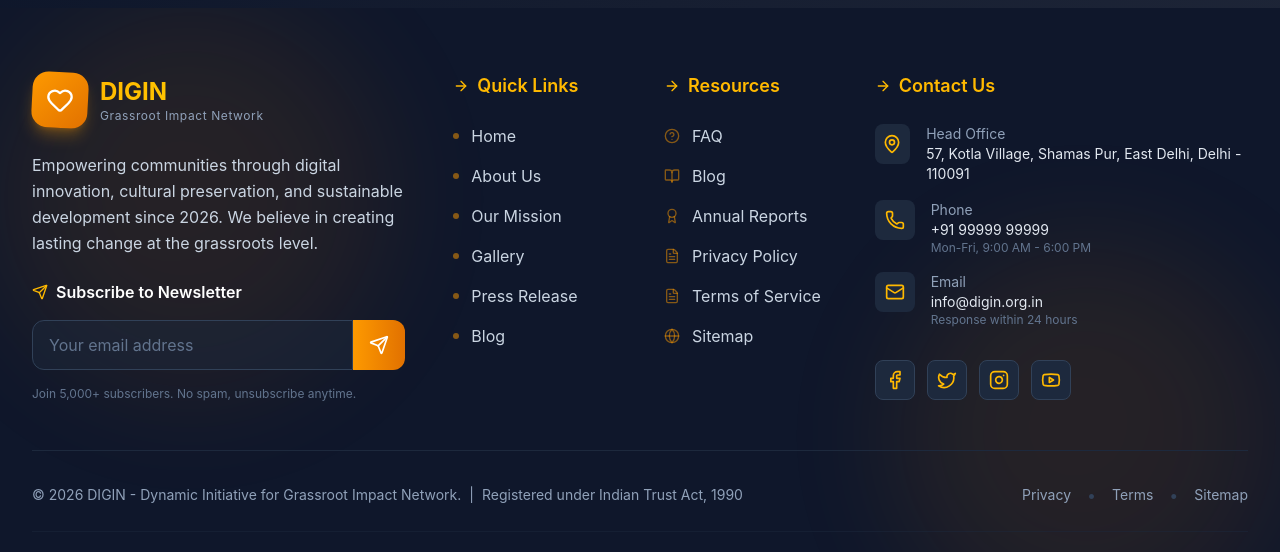
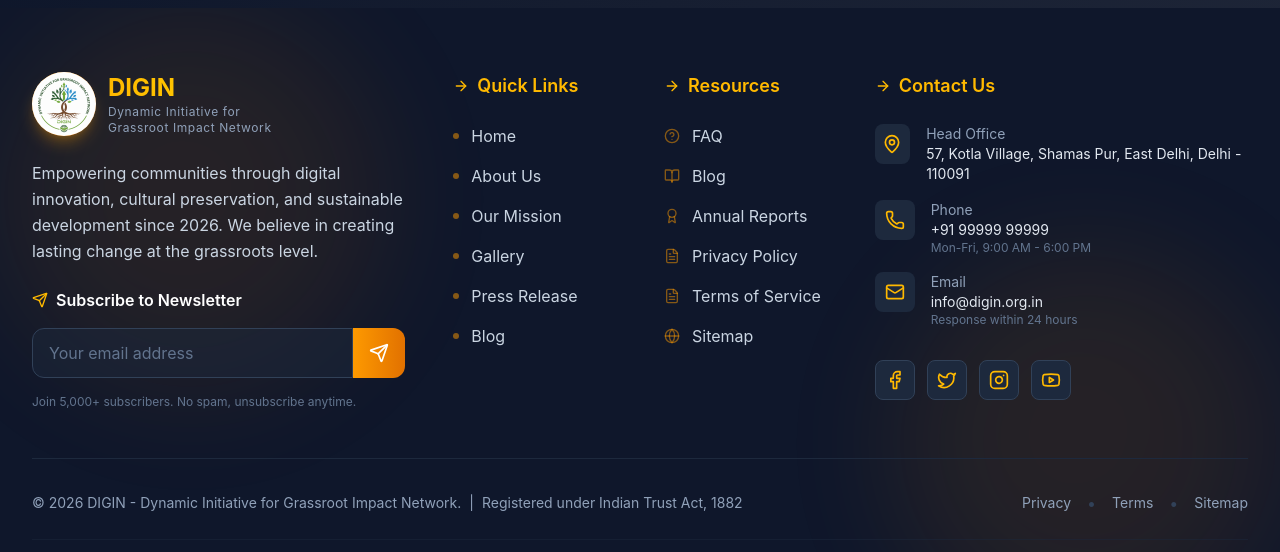
Before and after one commit to sharwaninsa/digin, a React (Vite) app: page / in a window 1280 px wide. Shown: the part 3582-4134 px from the top of the page. Built offline with nearby package versions, Linux system fonts and the light colour scheme; grey boxes are pictures that could not be loaded.

Commit message:
further changes

```diff
--- a/src/components/Footer.jsx
+++ b/src/components/Footer.jsx
@@ -18,6 +18,7 @@ import {
   Award
 } from 'lucide-react';
 import { footerLinks, socialLinks, contactInfo } from '../data/siteData';
+import logo from '../assets/logo.png'
 
 const Footer = () => {
   const currentYear = new Date().getFullYear();
@@ -47,15 +48,16 @@ const Footer = () => {
           <div className="lg:col-span-4 space-y-6">
             <div className="flex items-center space-x-3 group">
               <div className="relative">
-                <div className="w-14 h-14 bg-gradient-to-br from-amber-500 to-amber-600 rounded-2xl rotate-3 group-hover:rotate-6 transition-all duration-300 shadow-lg shadow-amber-500/30"></div>
+                <div className="w-16 h-16 bg-gradient-to-br from-amber-500 to-amber-600 rounded-full cursor-pointer rotate-3 group-hover:rotate-6 transition-all duration-300 shadow-lg shadow-amber-500/30"></div>
                 <div className="absolute inset-0 flex items-center justify-center">
-                  <Heart className="w-7 h-7 text-white" />
+                 <img src={logo} alt="" className='rounded-full' />
                 </div>
               </div>
               <div>
                 <h3 className="text-2xl font-bold bg-gradient-to-r from-amber-400 to-amber-300 bg-clip-text text-transparent">
                   DIGIN
                 </h3>
+                <p className="text-xs text-slate-400 tracking-wider">Dynamic Initiative for</p>
                 <p className="text-xs text-slate-400 tracking-wider">Grassroot Impact Network</p>
               </div>
             </div>
@@ -199,7 +201,7 @@ const Footer = () => {
             <p className="text-sm text-slate-400">
               &copy; {currentYear} DIGIN - Dynamic Initiative for Grassroot Impact Network.
               <span className="mx-2">|</span>
-              Registered under Indian Trust Act, 1990
+              Registered under Indian Trust Act, 1882
             </p>
 
             <div className="flex items-center space-x-4">
```
